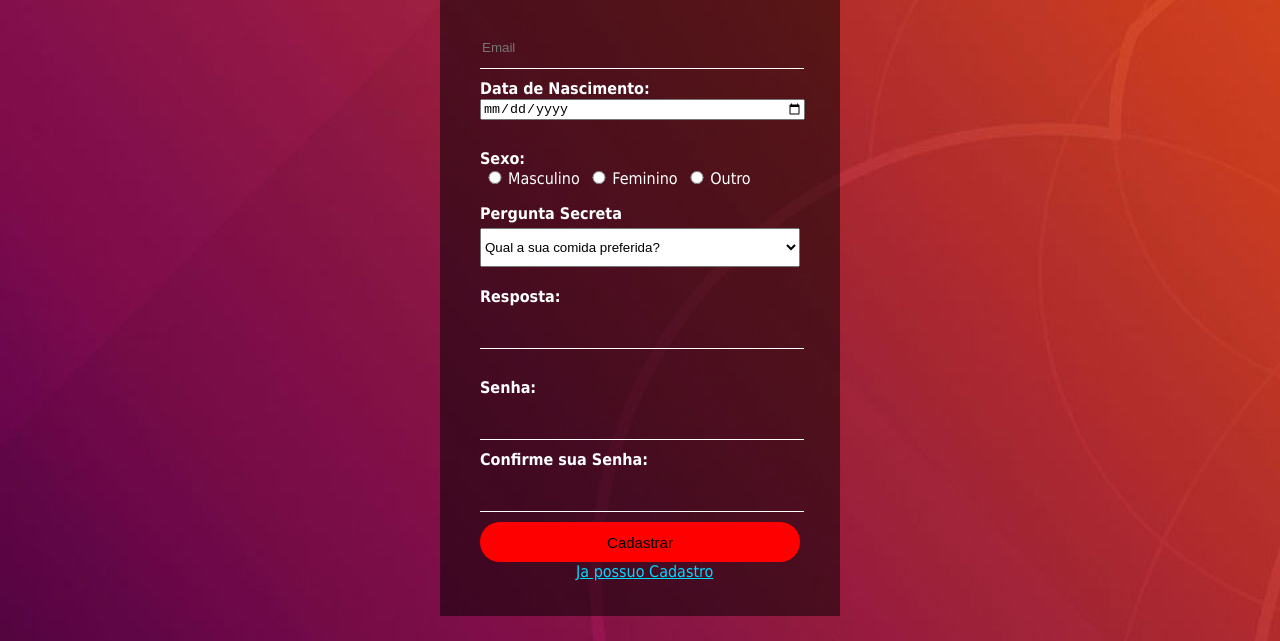
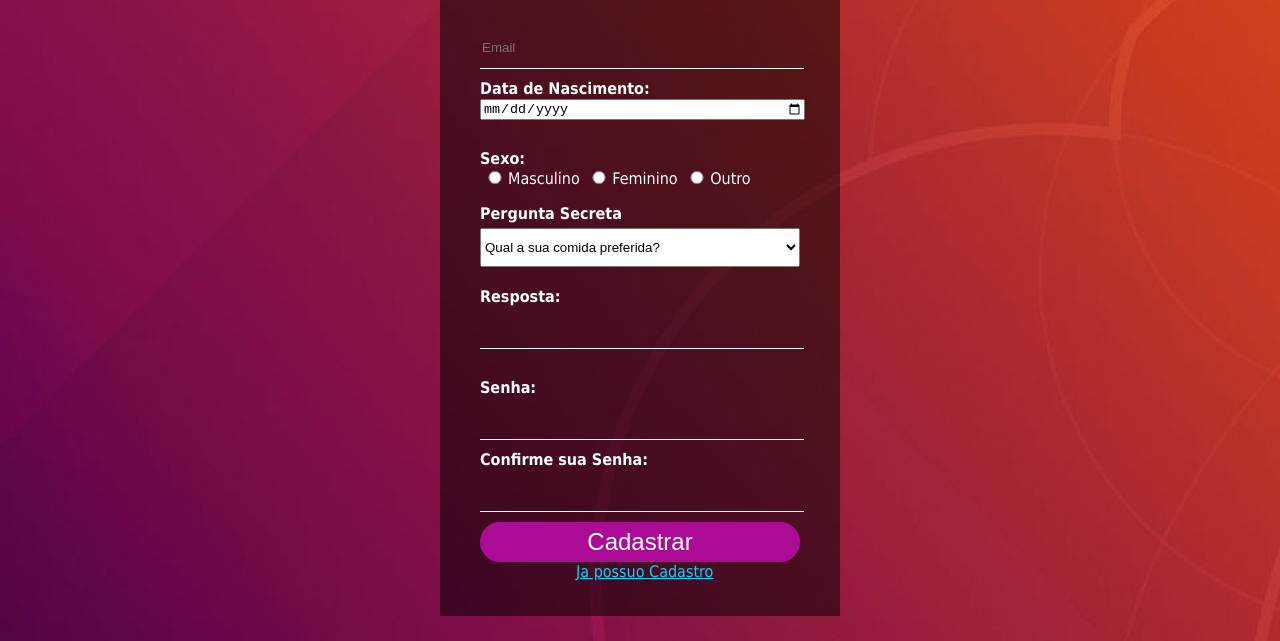
Before and after one commit to gustavokds/SiteTeste, a website: page Site/public/index.html in a window 1280 px wide. Shown: the part 159-800 px from the top of the page. Drawn offline with Linux system fonts and the light colour scheme.

Commit message:
botão cadastrar

```diff
--- a/Site/public/style.css
+++ b/Site/public/style.css
@@ -21,6 +21,8 @@ input:not(:placeholder-shown) + label{
   font-size: 13px;
   margin-top: 0;
   color: #fff;
+
+
 }
 h1{
   text-align: center;
@@ -82,6 +84,7 @@ p{
   /* border-radius: 8px; */
 
 }
+
 #genero{
   width: 20px;
   margin-bottom: 20px;
@@ -107,15 +110,19 @@ button{
   border: none;
   height: 40px;
   outline: none;
-  font-size: 15px;
-  background-color: red;
+  font-size: 1.5rem;
+  color: white;
+  background-color: rgb(172, 11, 150);
+  border-style: solid;
+  border-color: rgb(172, 11, 150);
   cursor: pointer;
   border-radius: 20px;
-  width: 100%
+  width: 100%;
 }
 button:hover{
-  background-color: tomato;
-  color: #fff;
+  background-color: #fff;
+  color: rgb(172, 11, 150);
+  transition: all .5s ease-out;
 }
 a{
   margin-left: 30%;
```
